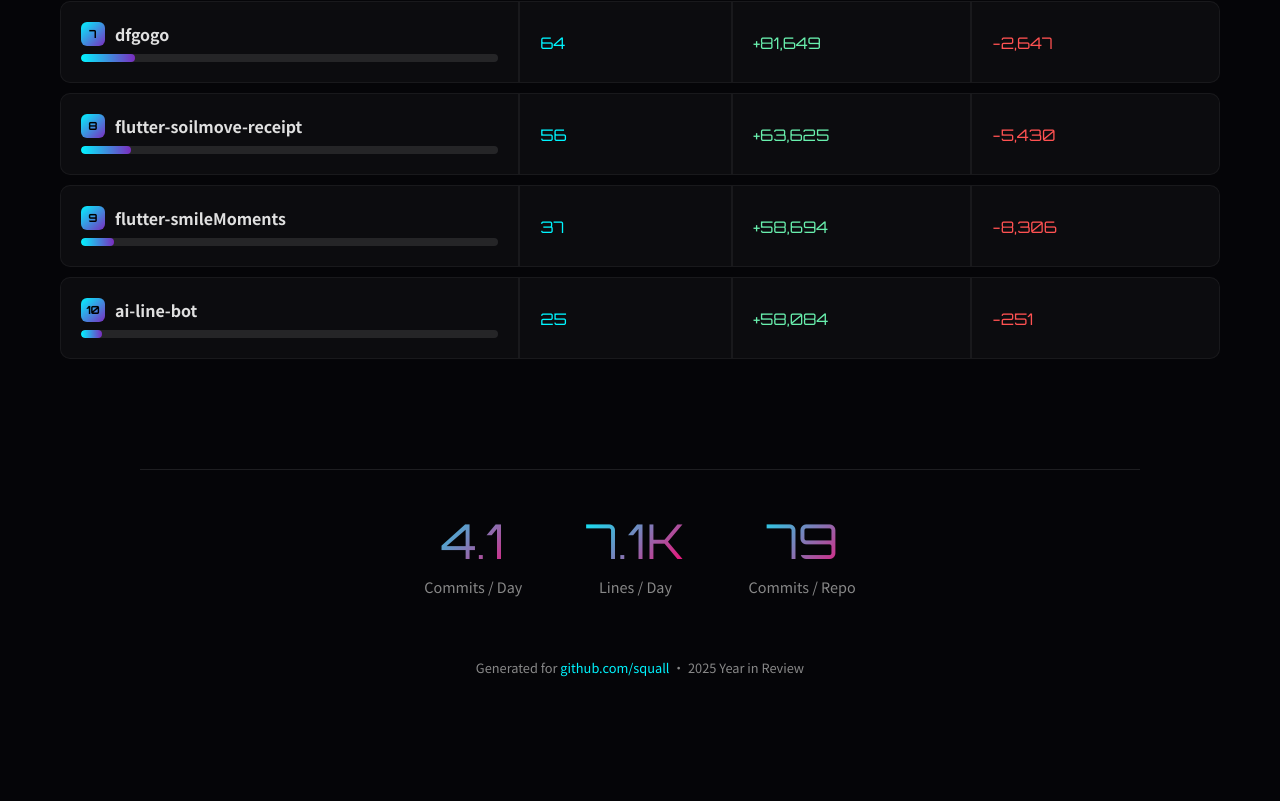
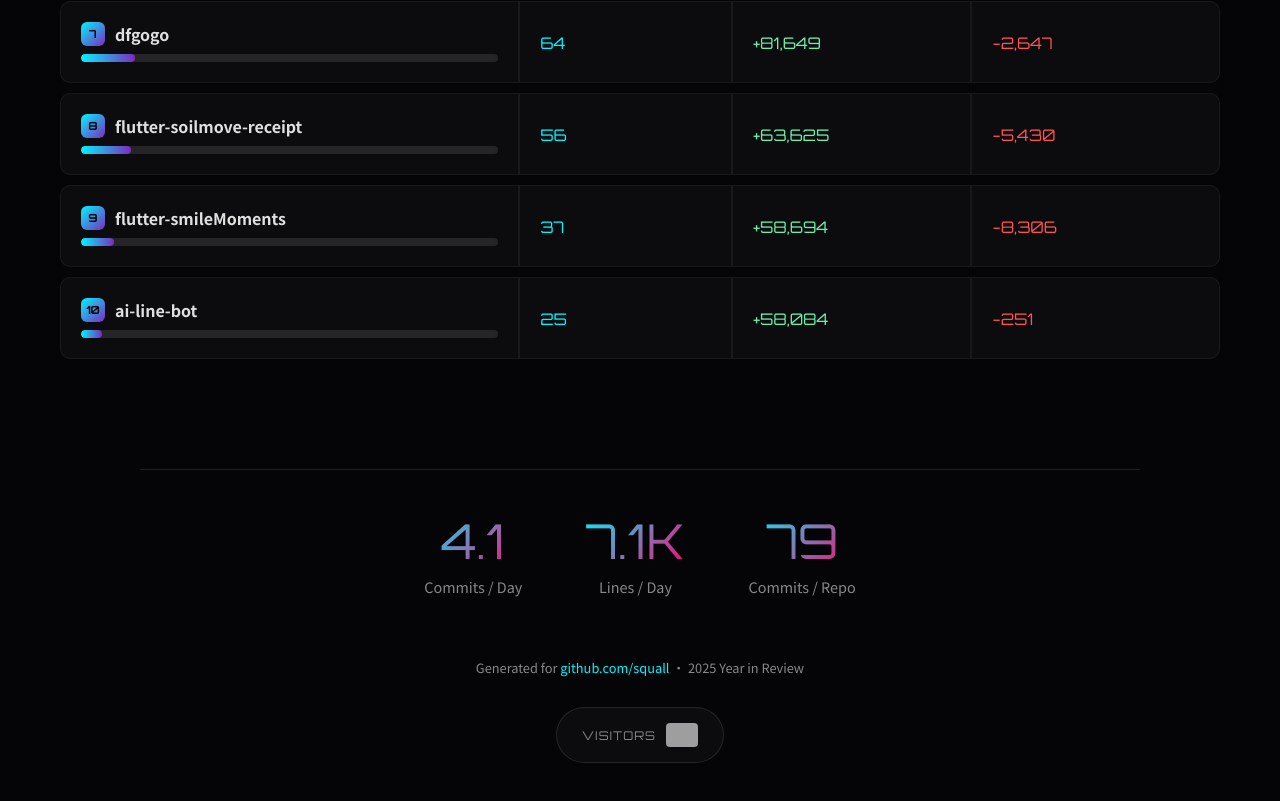
Before and after one commit to squall/2025-year-review, a plain HTML site: page index.html in a window 1280 px wide. Shown: the part 2210-3011 px from the top of the page. Before the commit the page ends 2977 px from the top, so only its background shows below. Drawn offline with Linux system fonts and the light colour scheme; grey boxes are pictures that could not be loaded.

Commit message:
Add visitor counter badge

```diff
--- a/index.html
+++ b/index.html
@@ -568,6 +568,31 @@
     .footer-note a {
       color: var(--primary);
       text-decoration: none;
+    }
+
+    .visitor-counter {
+      display: flex;
+      align-items: center;
+      justify-content: center;
+      gap: 10px;
+      margin-top: 30px;
+      padding: 15px 25px;
+      background: rgba(255,255,255,0.03);
+      border: 1px solid rgba(255,255,255,0.1);
+      border-radius: 30px;
+      display: inline-flex;
+    }
+
+    .visitor-counter img {
+      height: 24px;
+      border-radius: 4px;
+    }
+
+    .visitor-label {
+      font-family: 'Orbitron', monospace;
+      font-size: 0.75rem;
+      color: var(--text-dim);
+      letter-spacing: 1px;
     }
 
     /* Animations */
@@ -1181,6 +1206,10 @@
     <p class="footer-note">
       Generated for <a href="https://github.com/squall">github.com/squall</a> • 2025 Year in Review
     </p>
+    <div class="visitor-counter">
+      <span class="visitor-label">VISITORS</span>
+      <img src="https://hits.seeyoufarm.com/api/count/incr/badge.svg?url=https%3A%2F%2Fsquall.github.io%2F2025-year-review&count_bg=%2300F5FF&title_bg=%23555555&icon=&icon_color=%23E7E7E7&title=&edge_flat=true" alt="visitor count"/>
+    </div>
   </section>
 
   <script>
```
